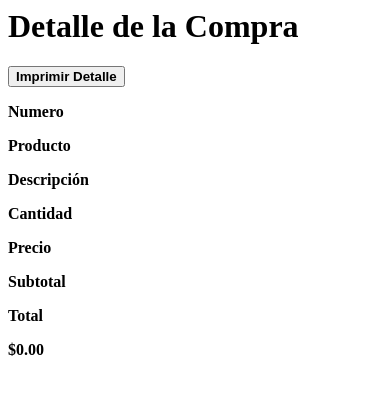
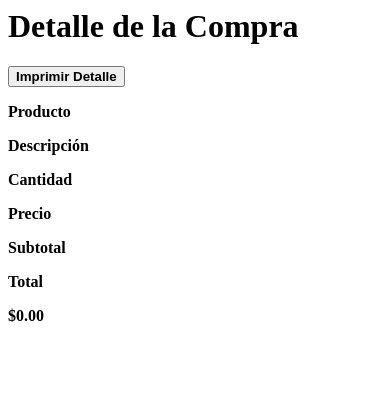
Before and after one commit to Facundo971/projecto-Fernandez-FacundoAxel, a CodeIgniter 4 app: the page made by app/Views/back/admin/detallesVentas.php in a window 390 px wide. Shown: the top 395 px of the page. Run offline with PHP 8.4 and a stand-in for CodeIgniter, Linux system fonts and the light colour scheme; the template is opened without the code that fills it, so the values that code supplies are empty; some libraries are stand-ins or nearby versions.

Commit message:
Proyecto modificacion 8

```diff
--- a/app/Views/back/admin/detallesVentas.php
+++ b/app/Views/back/admin/detallesVentas.php
@@ -1,33 +1,29 @@
-<main class="conteiner__listaDeVentasRealizada">
+<main class="conteiner__listaDeVentaDetalleCompraRealizada">
     <div class="bg-white rounded-2">
-        <h1 class="text-center mb-3 pt-2">Detalle de la Compra</h1>
-        <div class="text-end me-2">
+        <h1 class="text-center pt-2">Detalle de la Compra</h1>
+        <div class="text-end pb-2 pe-2">
             <button id="btnImprimir" class="p-2 border-0 rounded-2"><b class="text-white bg-opacity-75">Imprimir Detalle</b></button>
         </div>
-        <div class="contenedor__tablaDetallesCompraRealizada mt-2">
-            <div class="row border-top">
-                <div class="col-1 pe-0 pb-3 pt-3 border-end d-flex justify-content-center align-items-center">
-                    <p class="mb-0"><b>Numero</b></p>
-                </div>
-                <div class="col-2 pb-3 pt-3 border-end d-flex justify-content-center align-items-center">
+        <div class="listaDeVentaDetalleCompraRealizada-scroll mt-2">
+            <div class="row w-100 ms-0 border-top">
+                <div class="col-xl-3 col-lg-3 col-md-3 col-sm-3 col-3 pb-3 pt-3 border-end d-flex justify-content-center align-items-center">
                     <p class="mb-0"><b>Producto</b></p>
                 </div>
-                <div class="col-3 pb-3 pt-3 border-end d-flex justify-content-center align-items-center">
+                <div class="col-xl-3 col-lg-3 col-md-3 col-sm-3 col-3 pb-3 pt-3 border-end d-flex justify-content-center align-items-center">
                     <p class="mb-0"><b>Descripción</b></p>
                 </div>
-                <div class="col-2 pb-3 pt-3 border-end d-flex justify-content-center align-items-center">
+                <div class="col-xl-2 col-lg-2 col-md-2 col-sm-2 col-2 pb-3 pt-3 border-end d-flex justify-content-center align-items-center">
                     <p class="mb-0"><b>Cantidad</b></p>
                 </div>
-                <div class="col-2 pb-3 pt-3 border-end d-flex justify-content-center align-items-center">
+                <div class="col-xl-2 col-lg-2 col-md-2 col-sm-2 col-2 pb-3 pt-3 border-end d-flex justify-content-center align-items-center">
                     <p class="mb-0"><b>Precio</b></p>
                 </div>
-                <div class="col-2 pb-3 pt-3 border-end d-flex justify-content-center align-items-center">
+                <div class="col-xl-2 col-lg-2 col-md-2 col-sm-2 col-2 pb-3 pt-3 text-center border-end">
                     <p class="mb-0"><b>Subtotal</b></p>
                 </div>
             </div>
             <?php
                 $acumulado = 0;
-                $numero = 0;
             ?>
             <?php foreach($detalles as $detalle): ?>
                 <?php
@@ -41,28 +37,25 @@
                     $subtotal = $detalle['cantidad'] * $productoEncontrado['precio_vta'];
                     $acumulado += $subtotal;
                 ?>
-                <div class="row border-top">
-                    <div class="col-1 pe-0 pb-3 pt-3 border-end d-flex justify-content-center align-items-center">
-                        <p class="mb-0"><?= ++$numero ?></p>
-                    </div>
-                    <div class="col-2 pb-3 pt-3 border-end d-flex justify-content-center align-items-center">
+                <div class="row w-100 ms-0 border-top">
+                    <div class="col-xl-3 col-lg-3 col-md-3 col-sm-3 col-3 pb-3 pt-3 border-end d-flex justify-content-center">
                         <p class="mb-0"><?= isset($productoEncontrado) ? esc($productoEncontrado['nombre_producto']) : 'Producto no encontrado' ?></p>
                     </div>
-                    <div class="col-3 pb-3 pt-3 border-end d-flex justify-content-center align-items-center">
+                    <div class="col-xl-3 col-lg-3 col-md-3 col-sm-3 col-3 pb-3 pt-3 border-end d-flex justify-content-center align-items-center">
                         <p class="mb-0"><?= isset($productoEncontrado) ? esc($productoEncontrado['descripcion']) : '' ?></p>
                     </div>
-                    <div class="col-2 pb-3 pt-3 border-end d-flex justify-content-center align-items-center">
+                    <div class="col-xl-2 col-lg-2 col-md-2 col-sm-2 col-2 pb-3 pt-3 border-end d-flex justify-content-center">
                         <p class="mb-0"><?= esc($detalle['cantidad']) ?></p>
                     </div>
-                    <div class="col-2 pb-3 pt-3 border-end d-flex justify-content-center align-items-center">
+                    <div class="col-xl-2 col-lg-2 col-md-2 col-sm-2 col-2 pb-3 pt-3 border-end d-flex justify-content-center">
                         <p class="mb-0">$<?= number_format($productoEncontrado['precio_vta'], 2) ?></p>
                     </div>
-                    <div class="col-2 pb-3 pt-3 border-end d-flex justify-content-center align-items-center">
+                    <div class="col-xl-2 col-lg-2 col-md-2 col-sm-2 col-2 pb-3 pt-3 text-center border-end">
                         <p class="mb-0">$<?= number_format($subtotal, 2) ?></p>
                     </div>
                 </div>
             <?php endforeach; ?>
-            <div class="row border-top">
+            <div class="row w-100 ms-0 border-top">
                 <div class="col-10 pb-3 pt-3 border-end d-flex justify-content-end align-items-center">
                     <p class="mb-0"><strong>Total</strong></p>
                 </div>
--- a/app/Views/back/admin/listaVentas.php
+++ b/app/Views/back/admin/listaVentas.php
@@ -20,11 +20,11 @@
         <form class="w-100" action="<?php echo base_url('enviar-formFechaQuery'); ?>" method="POST">
             <div class="mb-2">
                 <p class="mb-0"><b>Buscar desde: </b></p>
-                <input type="search" name="fechaInicioQuery" placeholder="Escribe la fecha de inicio de la venta que quieres buscar..." value="<?= $valorFechaInicioQuery; ?>" class="w-100 p-2 border shadow">
+                <input type="search" name="fechaInicioQuery" placeholder="Escribe la fecha de inicio de la venta que quieres buscar..." value="<?= $valorFechaInicioQuery; ?>" title="(por ejemplo: 2025-06-01)" class="w-100 p-2 border shadow">
             </div>
             <div class="mb-2">
                 <p class="mb-0"><b>Buscar hasta: </b></p>
-                <input type="search" name="fechaFinQuery" placeholder="Escribe la fecha de fin de la venta que quieres buscar..." value="<?= $valorFechaFinQuery; ?>" class="w-100 p-2 border shadow">
+                <input type="search" name="fechaFinQuery" placeholder="Escribe la fecha de fin de la venta que quieres buscar..." value="<?= $valorFechaFinQuery; ?>" title="(por ejemplo: 2025-06-06)" class="w-100 p-2 border shadow">
             </div>
             <div class="w-100 d-flex justify-content-center align-items-center">
                 <button class="w-25 mt-2 mb-3 p-2 border btn btn-primary"><b>Buscar</b></button>
--- a/app/Views/back/admin/listaVentasDesactivadas.php
+++ b/app/Views/back/admin/listaVentasDesactivadas.php
@@ -20,11 +20,11 @@
         <form class="w-100" action="<?php echo base_url('enviar-formFechaDesactivadoQuery'); ?>" method="POST">
             <div class="mb-2">
                 <p class="mb-0"><b>Buscar desde: </b></p>
-                <input type="search" name="fechaInicioDesactivadoQuery" placeholder="Escribe la fecha de inicio de la venta que quieres buscar..." value="<?= $valorFechaInicioDesactivadoQuery; ?>" class="w-100 p-2 border shadow">
+                <input type="search" name="fechaInicioDesactivadoQuery" placeholder="Escribe la fecha de inicio de la venta que quieres buscar..." value="<?= $valorFechaInicioDesactivadoQuery; ?>" title="(por ejemplo: 2025-06-01)" class="w-100 p-2 border shadow">
             </div>
             <div class="mb-2">
                 <p class="mb-0"><b>Buscar hasta: </b></p>
-                <input type="search" name="fechaFinDesactivadoQuery" placeholder="Escribe la fecha de fin de la venta que quieres buscar..." value="<?= $valorFechaFinDesactivavadoQuery; ?>" class="w-100 p-2 border shadow">
+                <input type="search" name="fechaFinDesactivadoQuery" placeholder="Escribe la fecha de fin de la venta que quieres buscar..." value="<?= $valorFechaFinDesactivavadoQuery; ?>" title="(por ejemplo: 2025-06-06)" class="w-100 p-2 border shadow">
             </div>
             <div class="w-100 d-flex justify-content-center align-items-center">
                 <button class="w-25 mt-2 mb-3 p-2 border btn btn-primary"><b>Buscar</b></button>
--- a/app/Views/plantillas/misCompras.php
+++ b/app/Views/plantillas/misCompras.php
@@ -29,11 +29,11 @@
             <form class="w-100" action="<?php echo base_url('enviar-formFechaQuery20'); ?>" method="POST">
                 <div class="mb-2">
                     <p class="mb-0"><b>Buscar desde: </b></p>
-                    <input type="search" name="fechaInicioQuery20" placeholder="Escribe la fecha de inicio de la venta que quieres buscar..." value="<?= $valorFechaInicioQuery20; ?>" class="w-100 p-2 border shadow">
+                    <input type="search" name="fechaInicioQuery20" placeholder="Escribe la fecha de inicio de la venta que quieres buscar..." value="<?= $valorFechaInicioQuery20; ?>" title="(por ejemplo: 2025-06-01)" class="w-100 p-2 border shadow">
                 </div>
                 <div class="mb-2">
                     <p class="mb-0"><b>Buscar hasta: </b></p>
-                    <input type="search" name="fechaFinQuery20" placeholder="Escribe la fecha de fin de la venta que quieres buscar..." value="<?= $valorFechaFinQuery20; ?>" class="w-100 p-2 border shadow">
+                    <input type="search" name="fechaFinQuery20" placeholder="Escribe la fecha de fin de la venta que quieres buscar..." value="<?= $valorFechaFinQuery20; ?>" title="(por ejemplo: 2025-06-06)" class="w-100 p-2 border shadow">
                 </div>
                 <div class="w-100 d-flex justify-content-center align-items-center">
                     <button class="text-white w-25 mt-2 mb-3 p-2 border btn"><b>Buscar</b></button>
```
Also changed, not shown: app/Config/Routes.php (+1 -6 lines), app/Views/plantillas/productosOrdenados.php (+0 -34 lines), assets/css/style.css (+46 -7 lines).
